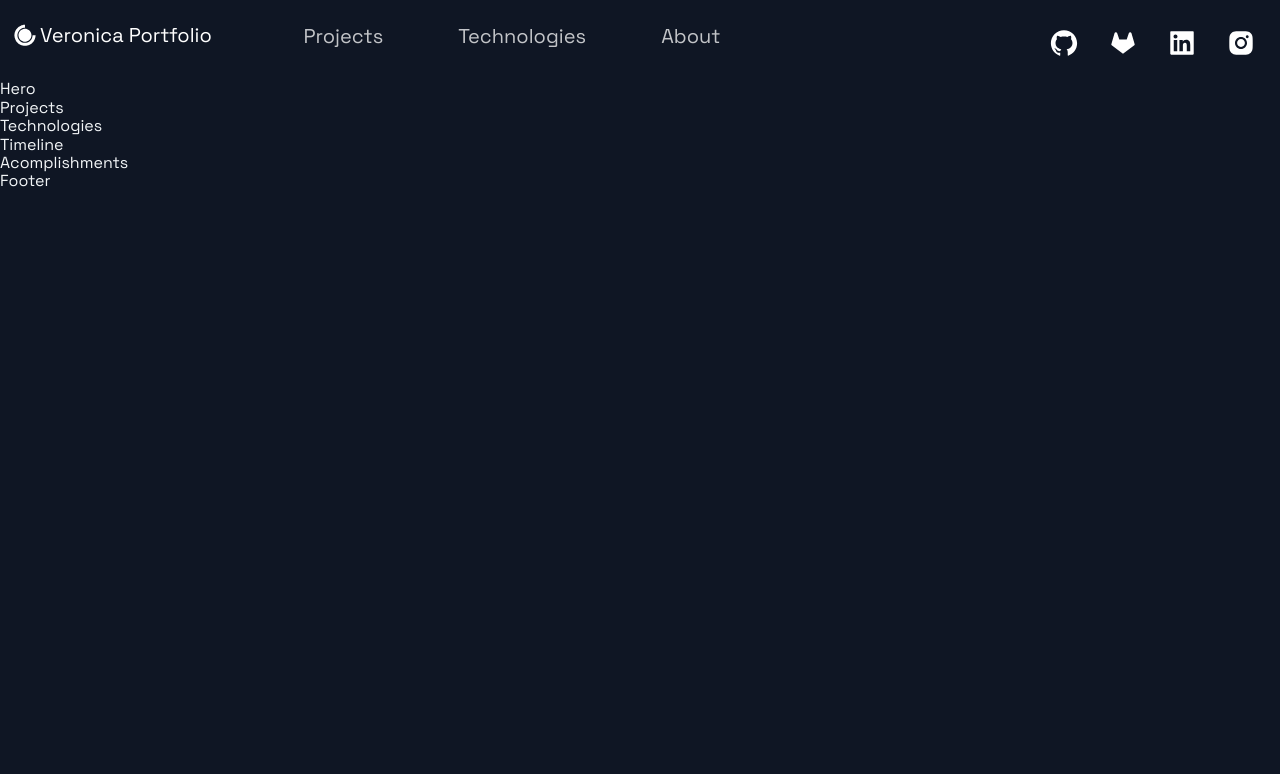
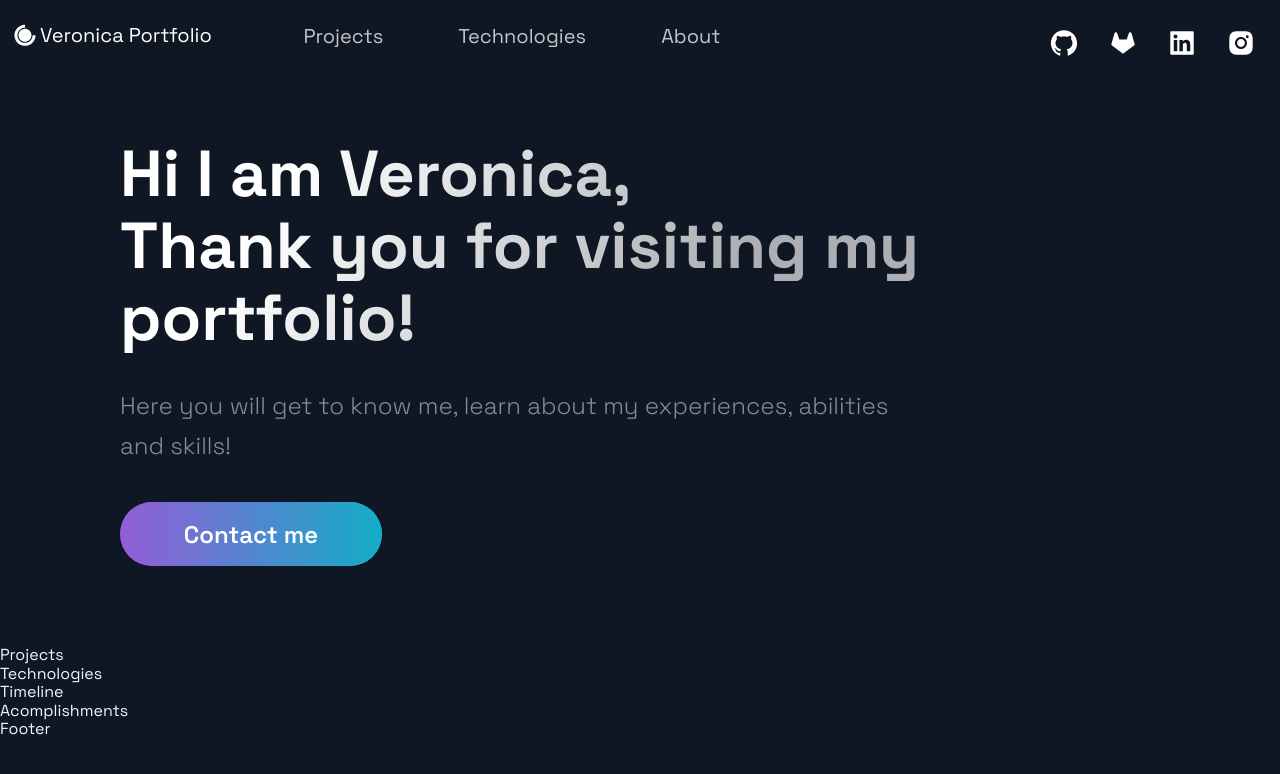
Before and after one commit to veronica-christ/Portfolio1, a Next.js app: page / in a window 1280 px wide. Shown: the top 774 px of the page. Built offline with nearby package versions, Linux system fonts and the light colour scheme.

Commit message:
Contact me

```diff
--- a/src/components/Hero/Hero.js
+++ b/src/components/Hero/Hero.js
@@ -5,9 +5,19 @@ import Button from '../../styles/GlobalComponents/Button';
 import { LeftSection } from './HeroStyles';
 
 const Hero = (props) => (
-  <div>
-    Hero
-  </div>
+  <Section row nopadding>
+<LeftSection>
+  <SectionTitle main center>
+Hi I am Veronica,<br/>
+Thank you for visiting my portfolio!
+  </SectionTitle>
+  <SectionText>
+   Here you will get to know me, learn about my experiences, abilities and skills!
+  </SectionText>
+  <Button onClick={()=>window.location='mailto:veronicaphago777@gmail.com'}>Contact me</Button>
+
+</LeftSection>
+  </Section>
 );
 
 export default Hero;
```
